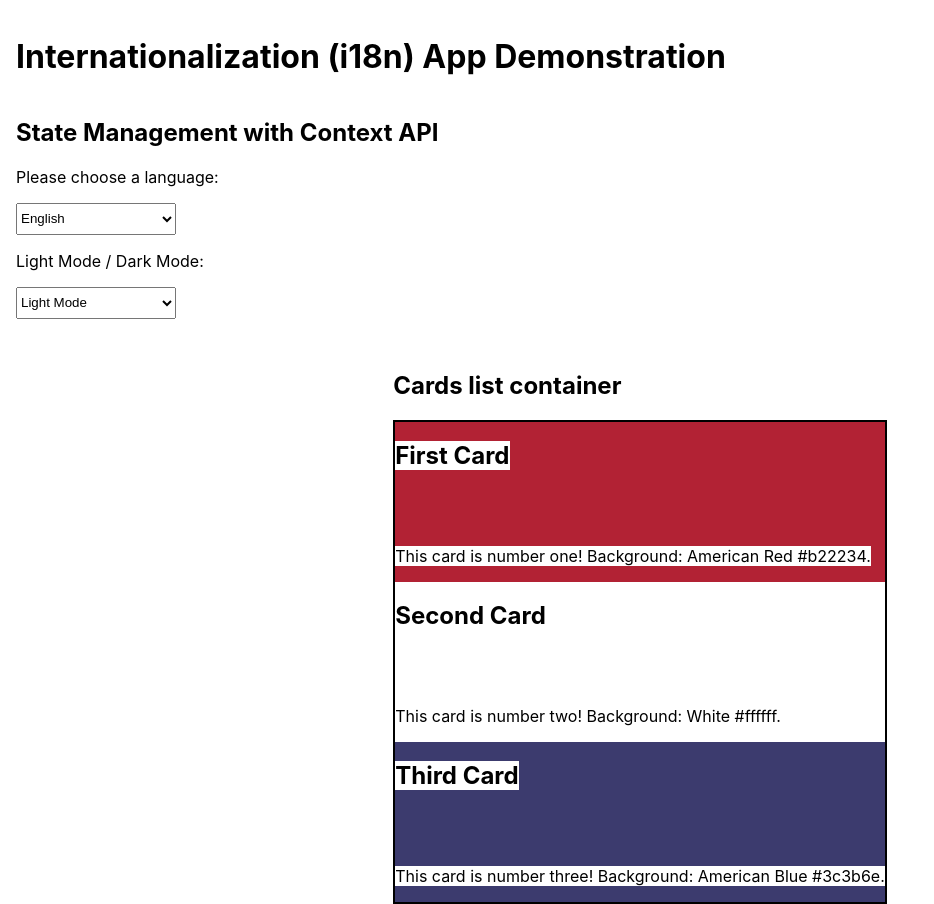
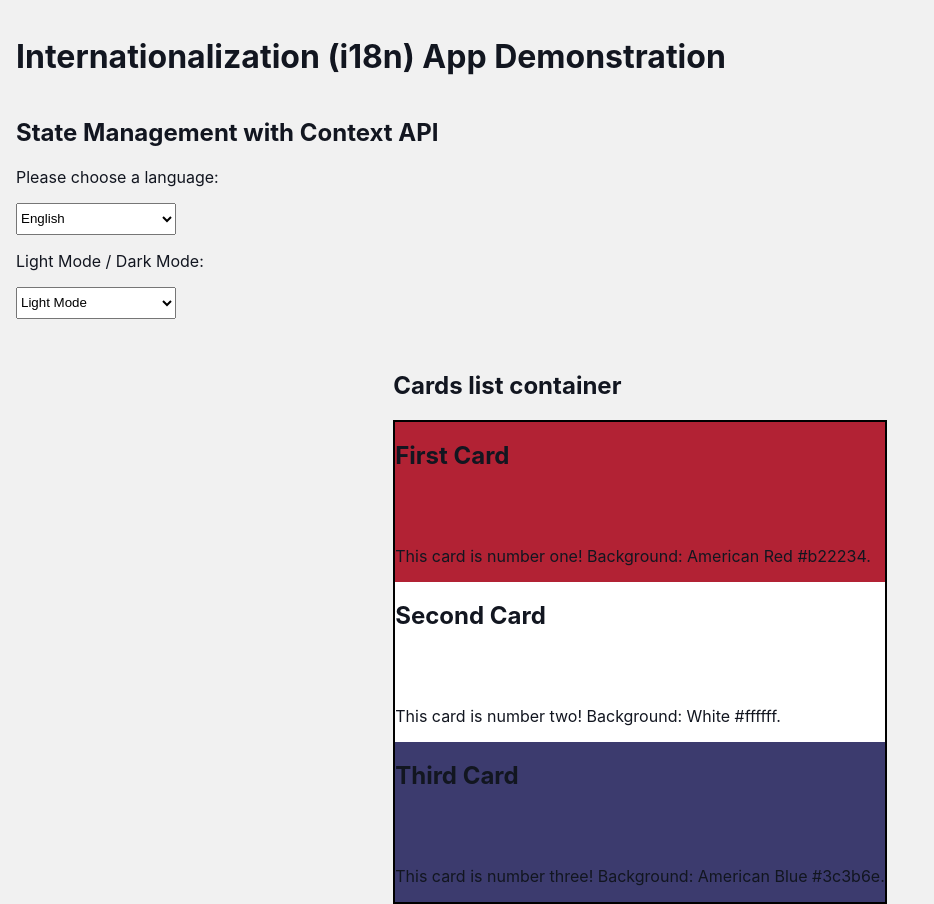
Before and after one commit to alossix/i18n-demo, a React (Create React App) app: page / in a window 1280 px wide. Shown: the whole page, without its empty margins (0-934 px from the left). Built offline with nearby package versions, Linux system fonts and the light colour scheme.

Commit message:
Further develop dark mode styling

```diff
--- a/src/App.js
+++ b/src/App.js
@@ -1,16 +1,28 @@
-import React from 'react';
+import React, { useContext } from 'react';
+import { ThemeProvider } from 'styled-components';
+import { LangContextProvider } from './store/lang-context';
 
 import Header from './Components/Header/Header';
 import CardsList from './Components/CardsList/CardsList';
-
+import ModeContext from './store/mode-context';
+import { lightTheme, darkTheme, GlobalStyles } from './theme';
 import { Container } from './styles';
 
 function App() {
+  const { theme } = useContext(ModeContext);
+
   return (
-    <Container>
-      <Header />
-      <CardsList />
-    </Container>
+    <ThemeProvider theme={theme === 'dark' ? darkTheme : lightTheme}>
+      <>
+        <GlobalStyles />
+        <LangContextProvider>
+          <Container>
+            <Header />
+            <CardsList />
+          </Container>
+        </LangContextProvider>
+      </>
+    </ThemeProvider>
   );
 }
 
--- a/src/Components/CardsList/styles.js
+++ b/src/Components/CardsList/styles.js
@@ -24,10 +24,6 @@ export const Card = styled.article`
   background-color: ${(p) => p.bg};
 `;
 
-export const CardTitle = styled.h2`
-  background-color: white;
-`;
+export const CardTitle = styled.h2``;
 
-export const CardText = styled.p`
-  background-color: white;
-`;
+export const CardText = styled.p``;
--- a/src/Components/Header/Header.js
+++ b/src/Components/Header/Header.js
@@ -13,7 +13,7 @@ import {
 } from './styles';
 
 const Header = () => {
-  const { mode, darkMode } = useContext(ModeContext);
+  const { setTheme } = useContext(ModeContext);
   const { language, setLanguage } = useContext(LangContext);
   let text = {};
 
@@ -58,8 +58,13 @@ const Header = () => {
           Italiano
         </option>
       </LanguageSelect>
-      <ModeSelectLabel>{text.modeSelectLabel}</ModeSelectLabel>
-      <ModeSelect>
+      <ModeSelectLabel htmlFor="mode">
+        {text.modeSelectLabel}
+      </ModeSelectLabel>
+      <ModeSelect
+        id="mode"
+        onChange={(event) => setTheme(event.target.value)}
+      >
         <option id="light" value="light">
           {text.modeSelectLight}
         </option>
--- a/src/index.css
+++ /dev/null
@@ -1,14 +0,0 @@
-body {
-  margin: 0;
-  background: #fff;
-  font-family: -apple-system, BlinkMacSystemFont, 'Segoe UI', 'Roboto',
-    'Oxygen', 'Ubuntu', 'Cantarell', 'Fira Sans', 'Droid Sans',
-    'Helvetica Neue', sans-serif;
-  -webkit-font-smoothing: antialiased;
-  -moz-osx-font-smoothing: grayscale;
-}
-
-code {
-  font-family: source-code-pro, Menlo, Monaco, Consolas, 'Courier New',
-    monospace;
-}
--- a/src/index.js
+++ b/src/index.js
@@ -1,16 +1,14 @@
 import React from 'react';
 import ReactDOM from 'react-dom';
-import './index.css';
+
 import App from './App';
-import { LangContextProvider } from './store/lang-context';
+
 import { ModeContextProvider } from './store/mode-context';
 
 ReactDOM.render(
   <React.StrictMode>
     <ModeContextProvider>
-      <LangContextProvider>
-        <App />
-      </LangContextProvider>
+      <App />
     </ModeContextProvider>
   </React.StrictMode>,
   document.getElementById('root'),
--- a/src/store/mode-context.js
+++ b/src/store/mode-context.js
@@ -1,19 +1,15 @@
 import React, { useState } from 'react';
 
 const ModeContext = React.createContext({
-  mode: 'light',
-  setMode: () => {},
-  toggleMode: () => {},
+  theme: 'light',
+  setTheme: () => {},
 });
 
 export const ModeContextProvider = ({ children }) => {
-  const [mode, setMode] = useState('light');
-
-  const isDarkMode = mode === 'light';
-  const toggleMode = () => setMode(isDarkMode ? 'light' : 'dark');
+  const [theme, setTheme] = useState('light');
 
   return (
-    <ModeContext.Provider value={{ mode, setMode, toggleMode }}>
+    <ModeContext.Provider value={{ theme, setTheme }}>
       {children}
     </ModeContext.Provider>
   );
--- /dev/null
+++ b/src/theme.js
@@ -0,0 +1,25 @@
+import { createGlobalStyle } from 'styled-components';
+
+export const GlobalStyles = createGlobalStyle`
+  body {
+    margin: 0;
+    background: ${({ theme }) => theme.body};
+    color: ${({ theme }) => theme.text};
+    transition: background 0.2s ease-in, color 0.2s ease-in;
+    font-family: -apple-system, BlinkMacSystemFont, 'Segoe UI', 'Roboto',
+    'Oxygen', 'Ubuntu', 'Cantarell', 'Fira Sans', 'Droid Sans',
+    'Helvetica Neue', sans-serif;
+  -webkit-font-smoothing: antialiased;
+  -moz-osx-font-smoothing: grayscale;
+  }
+`;
+
+export const lightTheme = {
+  body: '#f1f1f1',
+  text: '#121620',
+};
+
+export const darkTheme = {
+  body: '#121620',
+  text: '#f1f1f1',
+};
```
